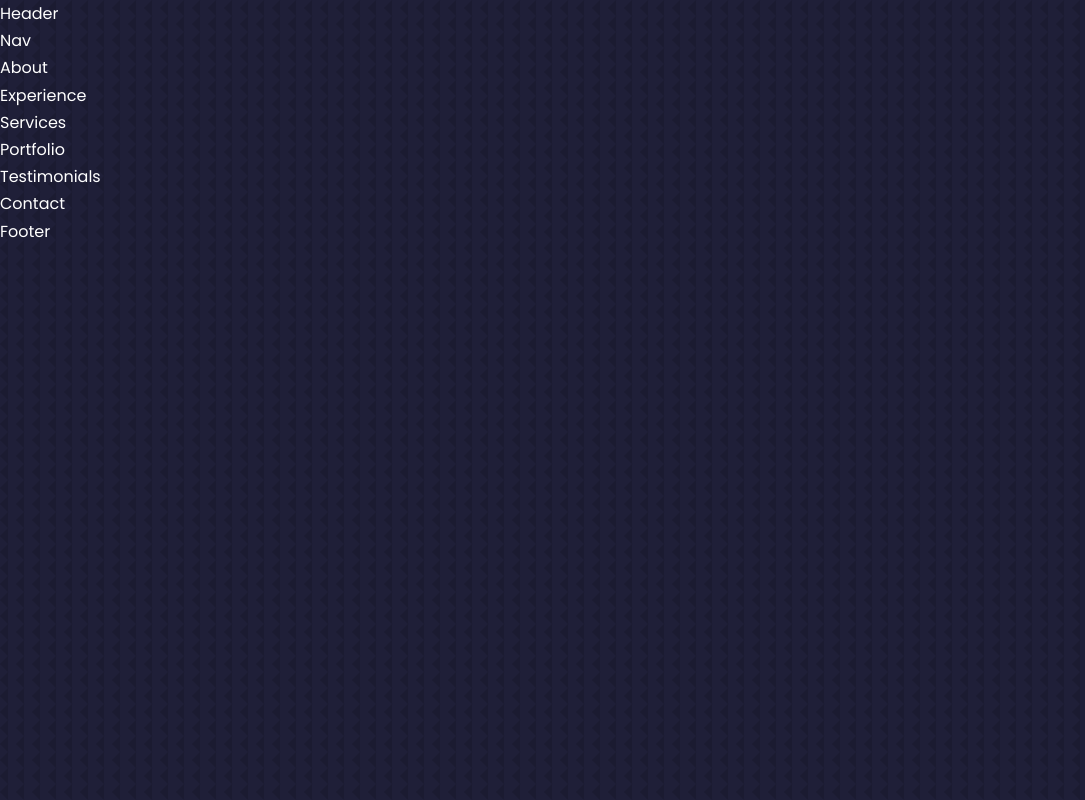
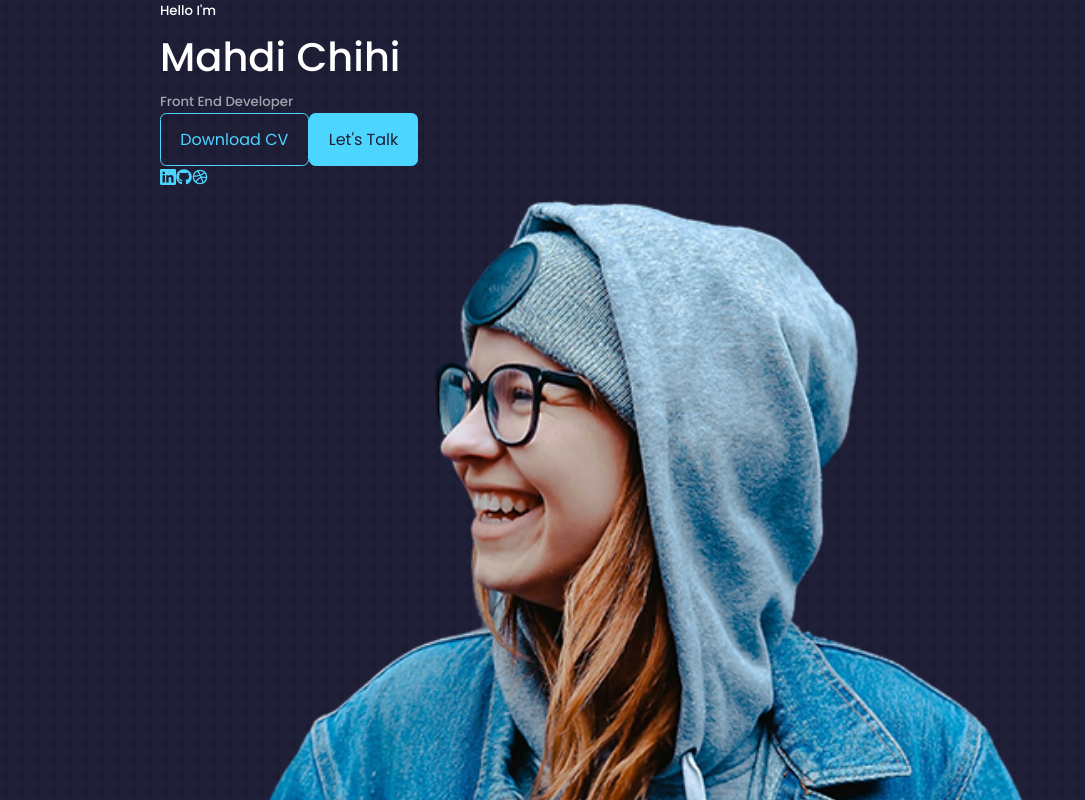
Before and after one commit to mahdichihi/Personal-Portfolio, a React (Create React App) app: page / in a window 1280 px wide. Shown: the top 800 px of the page, without its empty margins (0-1085 px from the left). Built offline with nearby package versions, Linux system fonts and the light colour scheme.

Commit message:
Header Component JSX : (Installing React Icons and Using them in our project)

```diff
--- a/package.json
+++ b/package.json
@@ -8,6 +8,7 @@
     "@testing-library/user-event": "^13.5.0",
     "react": "^18.2.0",
     "react-dom": "^18.2.0",
+    "react-icons": "^4.7.1",
     "react-scripts": "5.0.1",
     "web-vitals": "^2.1.4"
   },
--- /dev/null
+++ b/src/components/header/CTA.jsx
@@ -0,0 +1,17 @@
+import React from "react";
+import CV from "../../assets/cv.pdf";
+
+const CTA = () => {
+  return (
+    <div className="cta">
+      <a href={CV} download className="btn">
+        Download CV
+      </a>
+      <a href="#contact" className="btn btn-primary">
+        Let's Talk
+      </a>
+    </div>
+  );
+};
+
+export default CTA;
--- a/src/components/header/Header.jsx
+++ b/src/components/header/Header.jsx
@@ -1,8 +1,29 @@
 import React from "react";
+import CTA from "./CTA";
 import "./Header.css";
+import ME from "../../assets/me.png";
+import HeaderSocials from "./HeaderSocials";
 
 const Header = () => {
-  return <div>Header</div>;
+  return (
+    <header>
+      <div className="container header__container">
+        <h5>Hello I'm</h5>
+        <h1>Mahdi Chihi</h1>
+        <h5 className="text-light">Front End Developer</h5>
+        <CTA />
+        <HeaderSocials />
+
+        <div className="me">
+          <img src={ME} alt="me" />
+        </div>
+
+        <a href="#contact" className="scroll__down">
+          Scroll Down
+        </a>
+      </div>
+    </header>
+  );
 };
 
 export default Header;
--- /dev/null
+++ b/src/components/header/HeaderSocials.jsx
@@ -0,0 +1,28 @@
+import React from "react";
+import { BsLinkedin } from "react-icons/bs";
+import { FaGithub } from "react-icons/fa";
+import { FiDribbble } from "react-icons/fi";
+
+const HeaderSocials = () => {
+  return (
+    <div className="header__socials">
+      {/* adding the rel attribute to the a elements with the value of "noreferrer noopener"
+      to avoid the security risk and adding content to the a elements for accessibility purposes */}
+      <a
+        href="https://www.linkedin.com/"
+        target="_blank"
+        rel="noreferrer noopener"
+      >
+        <BsLinkedin />
+      </a>
+      <a href="https://github.com/" target="_blank" rel="noreferrer noopener">
+        <FaGithub />
+      </a>
+      <a href="https://dribbble.com/" target="_blank" rel="noreferrer noopener">
+        <FiDribbble />
+      </a>
+    </div>
+  );
+};
+
+export default HeaderSocials;
```
Also changed, not shown: 1 other file (tests, documents, lock files or other folders).
